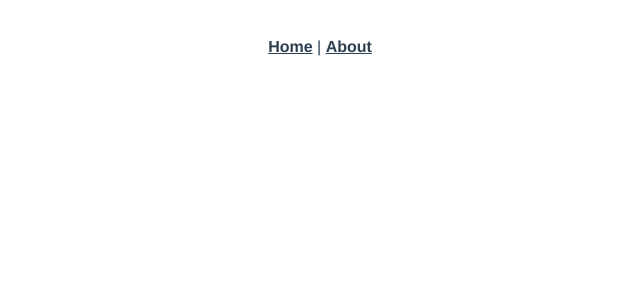
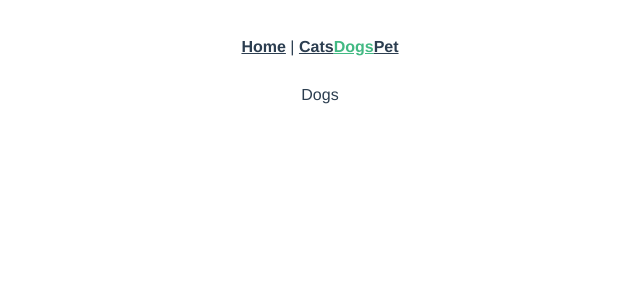
Before and after one commit to kobukuro/adopt-pets, a Vue app: page /dogs in a window 1280 px wide. Shown: the top 300 px of the page, without its empty margins (320-960 px from the left). Built offline with nearby package versions, Linux system fonts and the light colour scheme.

Commit message:
added vue files and modified routes and links

```diff
--- a/src/App.vue
+++ b/src/App.vue
@@ -2,7 +2,9 @@
   <div id="app">
     <div id="nav">
       <router-link to="/">Home</router-link> |
-      <router-link to="/about">About</router-link>
+      <router-link to="/cats">Cats</router-link>
+      <router-link to="/dogs">Dogs</router-link>
+      <router-link to="/pet">Pet</router-link>
     </div>
     <router-view/>
   </div>
--- a/src/router/index.js
+++ b/src/router/index.js
@@ -1,6 +1,9 @@
 import Vue from 'vue'
 import VueRouter from 'vue-router'
 import Home from '../views/Home.vue'
+import Cats from '../views/Cats.vue'
+import Dogs from '../views/Dogs.vue'
+import Pet from '../views/Pet.vue'
 
 Vue.use(VueRouter)
 
@@ -17,6 +20,21 @@
     // this generates a separate chunk (about.[hash].js) for this route
     // which is lazy-loaded when the route is visited.
     component: () => import(/* webpackChunkName: "about" */ '../views/About.vue')
+  },
+  {
+    path: '/cats',
+    name: 'cats',
+    component: Cats
+  },
+  {
+    path: '/dogs',
+    name: 'dogs',
+    component: Dogs
+  },
+  {
+    path: '/pet',
+    name: 'pet',
+    component: Pet
   }
 ]
 
--- /dev/null
+++ b/src/views/Cats.vue
@@ -0,0 +1,5 @@
+<template>
+    <div>
+        Cats
+    </div>
+</template>
--- /dev/null
+++ b/src/views/Dogs.vue
@@ -0,0 +1,5 @@
+<template>
+    <div>
+        Dogs
+    </div>
+</template>
--- /dev/null
+++ b/src/views/Pet.vue
@@ -0,0 +1,5 @@
+<template>
+    <div>
+        Pet
+    </div>
+</template>
```
